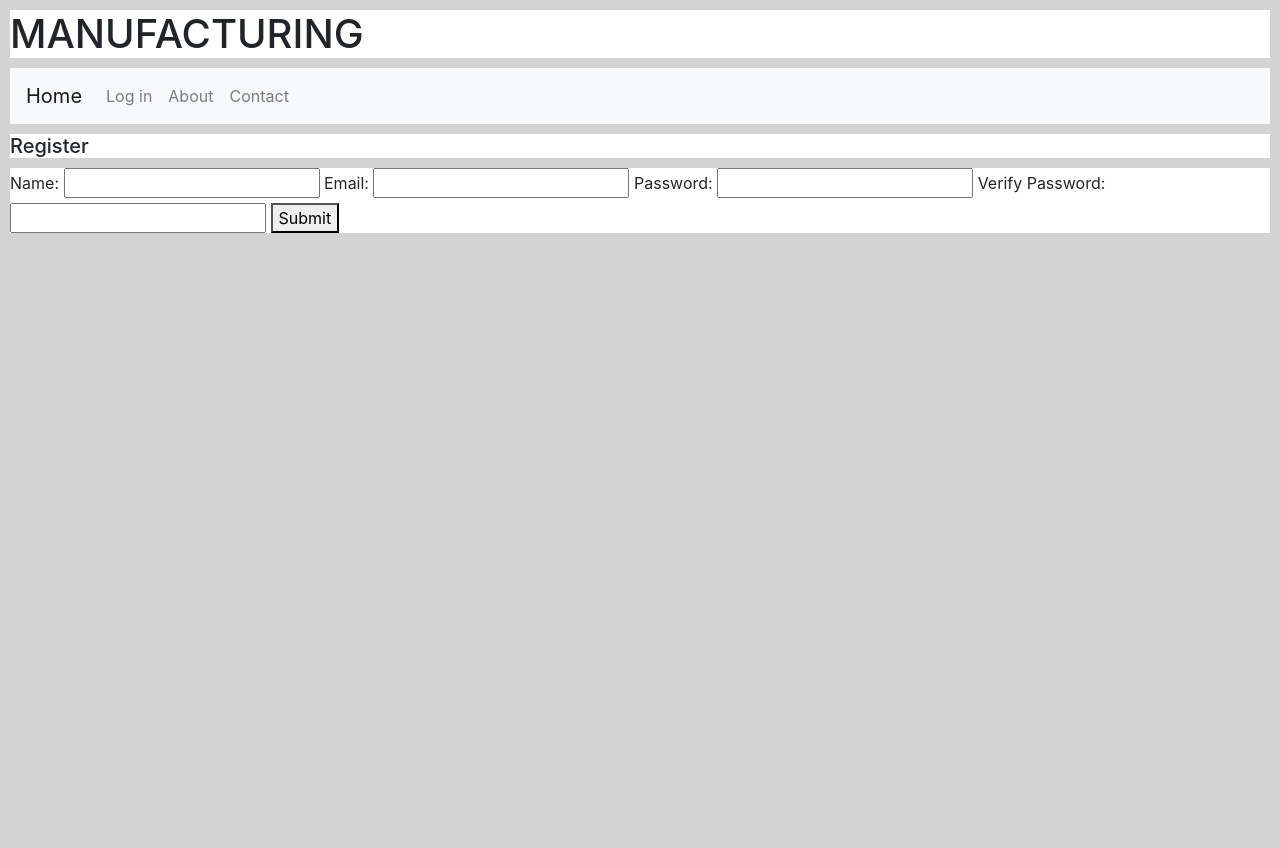
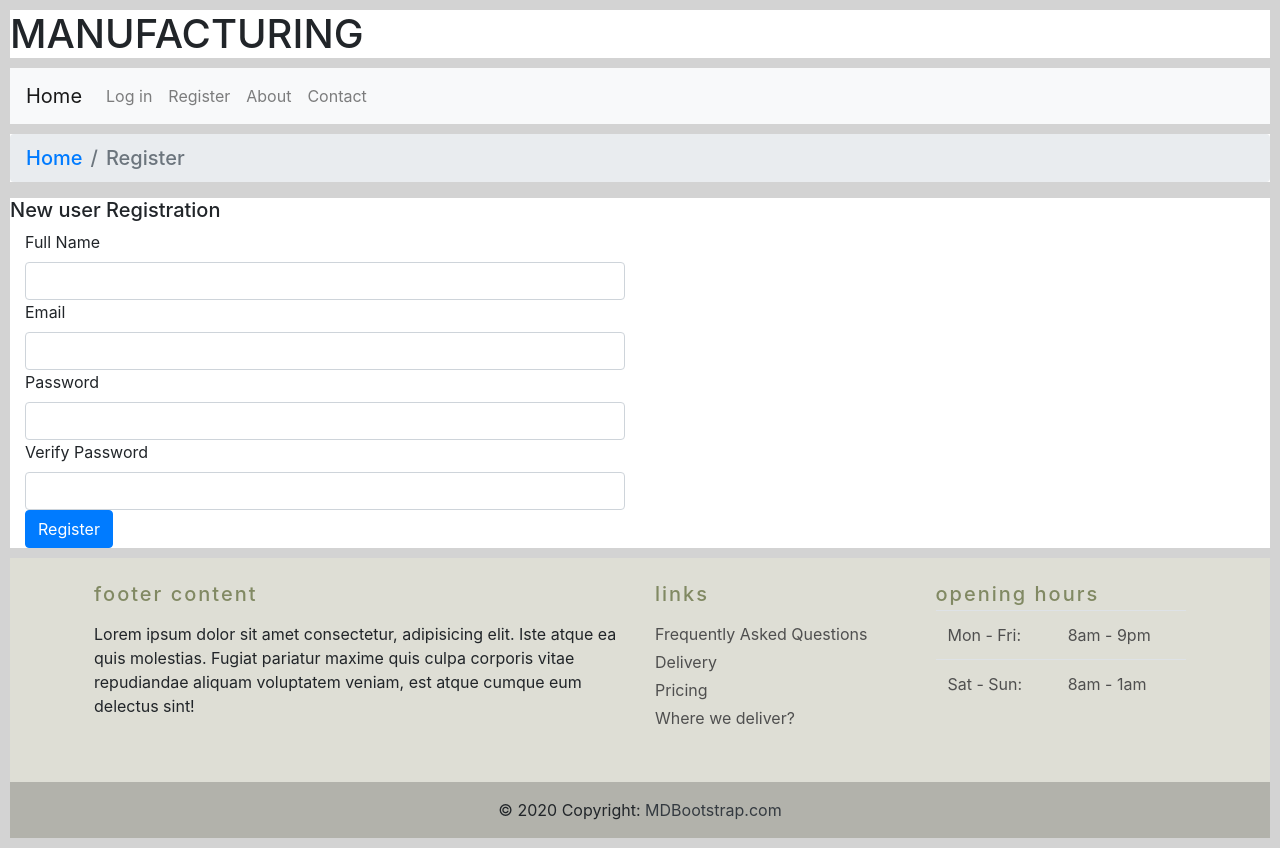
Before and after one commit to NikhilMahashabde/Manufacturing-Planner, a Flask app: page /forms/user/add in a window 1280 px wide. Before the commit the page ends 233 px from the top, so only its background shows below. Run offline with Flask 3, Linux system fonts and the light colour scheme; some libraries are stand-ins or nearby versions.

Commit message:
updated layouts and header

```diff
--- a/app/controllers/app.py
+++ b/app/controllers/app.py
@@ -19,6 +19,7 @@ adminRoutes = ['/forms/userAuth/update', '/api/userAuth/update']
 @app.before_request
 def launch():
     if (request.path not in publicRoutes) and (not session.get("user_id", "")): return redirect(url_for("routeLogin"))
+    if ((request.path in adminRoutes) and (session.get("isAdmin", "") is not True)): return redirect(url_for('routeLanding'))
     g.userAuth:UserAuthInterface = UserAuthService()
     g.workOrders: WorkOrderServiceInterface = WorkOrderService()
 
--- a/app/models/userAuthDbLinkService.py
+++ b/app/models/userAuthDbLinkService.py
@@ -28,6 +28,7 @@ class UserAuthDBStructure(UserAuthDataStructure):
         if ((self.email == emailEntry) and bcrypt.checkpw(password.encode(), self.password_hash.encode())):
             session["user_id"] = self.id
             session["signature"] = self.email
+            session["isAdmin"] = self.isAdmin
             return True
         return False
 
@@ -72,6 +73,7 @@ class UserAuthDbLink(UserAuthDbLinkInterface):
                     (%s, %s, %s, %s, %s)
                     """
         args = (data.uuid, data.name, data.email, data.isAdmin, data.password_hash)
+        print(command,args)
         self.dbAcessInstance.dbCreateRecord(command, args)
         return True
 
--- a/app/models/userAuthService.py
+++ b/app/models/userAuthService.py
@@ -66,10 +66,13 @@ class UserAuthService(UserAuthInterface):
             isAdmin:bool = request.form['input.user.isAdmin']
         else:
             isAdmin:bool = False
+        print(request.form)
+        newUser:UserAuthDataStructure = UserAuthDataStructure(name = request.form['name'],
+                                                              email = request.form['email'],
+                                                              uuid='test',
+                                                              isAdmin=isAdmin,
+                                                            password_hash=bcrypt.hashpw(request.form.get('password').encode(), bcrypt.gensalt()).decode())
 
-        newUser:UserAuthDataStructure = UserAuthDataStructure(request.form['name'], request.form['email'], 'test', isAdmin,
-            bcrypt.hashpw(request.form.get('password').encode(), bcrypt.gensalt()).decode())
-        newUser.printUserAuthDataStructure()
         return self.userDBLinkService.addUserAuth(newUser)
 
     def getAllUserAuthData(self):
--- a/app/templates/addUser.html
+++ b/app/templates/addUser.html
@@ -1,25 +1,62 @@
 {% extends "index.html" %}
 
 
-{% block title %} Register {% endblock %}
+{% block tabtitle %} Register {% endblock %}
+
+{% block title %}
+
+<nav aria-label="breadcrumb">
+  <ol class="breadcrumb">
+    <li class="breadcrumb-item"><a href="/">Home</a></li>
+    <li class="breadcrumb-item active" aria-current="page">Register</li>
+  </ol>
+</nav>
+
+{% endblock %}
 
 {% block main %}
 
-<form method="POST" action="/api/user/add">
-    <label for="name">Name: </label>
-    <input type="text" id="input.user.name" name="name" required>
+<h5> New user Registration</h5>
 
-    <label for="email">Email: </label>
-    <input type="text" id="input.user.email" name="email" required>
 
-    <label for="password">Password: </label>
-    <input type="text" id="input.user.password" name="password" required>
+<form method="POST" action="/api/user/add" onsubmit="return checkPassword()">
 
-    <label for="password">Verify Password: </label>
-    <input type="text" id="input.user.password-verify" name="password-verify" required>
+    <div class="col-md-6">
+      <label for="input.user.name" class="form-label">Full Name </label>
+      <input type="text" id="input.user.name" class="form-control" name="name" required>
+    </div>
 
-    <button type="submit">Submit</button>
+    <div class="col-md-6">
+        <label for="input.user.email" class="form-label">Email </label>
+        <input type="email" id="input.user.email" class="form-control" name="email" required>
+    </div>
+
+    <div class="col-md-6">
+      <label for="input.user.password" class="form-label">Password</label>
+      <input type="password" class="form-control" id="input.user.password" name="password" required>
+    </div>
+
+    <div class="col-md-6">
+      <label for="input.user.password-verify" class="form-label">Verify Password</label>
+      <input type="password" class="form-control" id="input.user.password-verify" name="password-verify" required>
+    </div>
+
+    <div class="col-12">
+      <button type="submit" class="btn btn-primary">Register</button>
+    </div>
 
 </form>
 
+<script>
+  function checkPassword() {
+    let password = document.getElementById("input.user.password").value;
+    let passwordVerify = document.getElementById("input.user.password-verify").value;
+    if (password != passwordVerify) {
+      alert("Passwords do not match, try again");
+      return false;
+    }
+    return true;
+  }
+</script>
+
 {% endblock %}
--- a/app/templates/index.html
+++ b/app/templates/index.html
@@ -4,7 +4,7 @@
     <meta charset="UTF-8">
     <meta http-equiv="X-UA-Compatible" content="IE=edge">
     <meta name="viewport" content="width=device-width, initial-scale=1.0">
-    <title>{% block tabtitle %}{% endblock %} | Manufacturing</title>
+    <title>{% block tabtitle %} {% endblock %} | Manufacturing v0.1.3</title>
     <link rel="stylesheet" href="https://cdn.jsdelivr.net/npm/bootstrap@4.3.1/dist/css/bootstrap.min.css" integrity="sha384-ggOyR0iXCbMQv3Xipma34MD+dH/1fQ784/j6cY/iJTQUOhcWr7x9JvoRxT2MZw1T" crossorigin="anonymous">
 </head>
 <body style="background-color:lightgrey">
@@ -30,8 +30,11 @@
             {% else %}
                 <li class="nav-item">
                     <a class="nav-link" href="/login">Log in</a>
+
                 </li>
-
+                  <li class="nav-item"></li>
+                  <a class="nav-link" href="/forms/user/add">Register</a>
+                </li>
 
             {% endif %}
 
@@ -61,9 +64,65 @@
 
     {% block jsscripts %}
     {% endblock %}
+
+
+  <footer style="background-color: #deded5; margin: 10px;">
+  <div class="container p-4">
+    <div class="row">
+      <div class="col-lg-6 col-md-12 mb-4">
+        <h5 class="mb-3" style="letter-spacing: 2px; color: #818963;">footer content</h5>
+        <p>
+          Lorem ipsum dolor sit amet consectetur, adipisicing elit. Iste atque ea quis
+          molestias. Fugiat pariatur maxime quis culpa corporis vitae repudiandae aliquam
+          voluptatem veniam, est atque cumque eum delectus sint!
+        </p>
+      </div>
+      <div class="col-lg-3 col-md-6 mb-4">
+        <h5 class="mb-3" style="letter-spacing: 2px; color: #818963;">links</h5>
+        <ul class="list-unstyled mb-0">
+          <li class="mb-1">
+            <a href="#!" style="color: #4f4f4f;">Frequently Asked Questions</a>
+          </li>
+          <li class="mb-1">
+            <a href="#!" style="color: #4f4f4f;">Delivery</a>
+          </li>
+          <li class="mb-1">
+            <a href="#!" style="color: #4f4f4f;">Pricing</a>
+          </li>
+          <li>
+            <a href="#!" style="color: #4f4f4f;">Where we deliver?</a>
+          </li>
+        </ul>
+      </div>
+      <div class="col-lg-3 col-md-6 mb-4">
+        <h5 class="mb-1" style="letter-spacing: 2px; color: #818963;">opening hours</h5>
+        <table class="table" style="color: #4f4f4f; border-color: #666;">
+          <tbody>
+            <tr>
+              <td>Mon - Fri:</td>
+              <td>8am - 9pm</td>
+            </tr>
+            <tr>
+              <td>Sat - Sun:</td>
+              <td>8am - 1am</td>
+            </tr>
+          </tbody>
+        </table>
+      </div>
+    </div>
+  </div>
+  <div class="text-center p-3" style="background-color: rgba(0, 0, 0, 0.2);">
+    © 2020 Copyright:
+    <a class="text-dark" href="https://mdbootstrap.com/">MDBootstrap.com</a>
+  </div>
+  <!-- Copyright -->
+</footer>
+
+
     <script src="https://code.jquery.com/jquery-3.3.1.slim.min.js" integrity="sha384-q8i/X+965DzO0rT7abK41JStQIAqVgRVzpbzo5smXKp4YfRvH+8abtTE1Pi6jizo" crossorigin="anonymous"></script>
     <script src="https://cdn.jsdelivr.net/npm/popper.js@1.14.7/dist/umd/popper.min.js" integrity="sha384-UO2eT0CpHqdSJQ6hJty5KVphtPhzWj9WO1clHTMGa3JDZwrnQq4sF86dIHNDz0W1" crossorigin="anonymous"></script>
     <script src="https://cdn.jsdelivr.net/npm/bootstrap@4.3.1/dist/js/bootstrap.min.js" integrity="sha384-JjSmVgyd0p3pXB1rRibZUAYoIIy6OrQ6VrjIEaFf/nJGzIxFDsf4x0xIM+B07jRM" crossorigin="anonymous"></script>
 </body>
 
+
 </html>
```
Also changed, not shown: app/templates/about.html (+12 -0 lines), app/templates/addWorkOrder.html (+8 -8 lines), app/templates/contact.html (+11 -0 lines), app/templates/home.html (+8 -2 lines), app/templates/login.html (+17 -1 lines), app/templates/updateUsers.html (+14 -7 lines), app/templates/workorderdetail.html (+47 -28 lines), app/templates/workorderdetailedit.html (+12 -8 lines), app/templates/workorders.html (+8 -4 lines).
